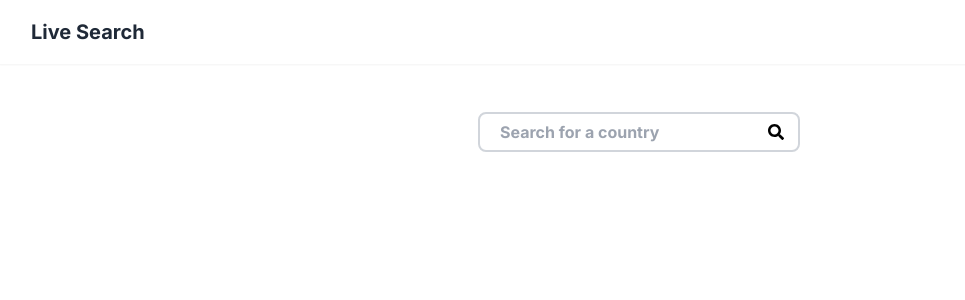
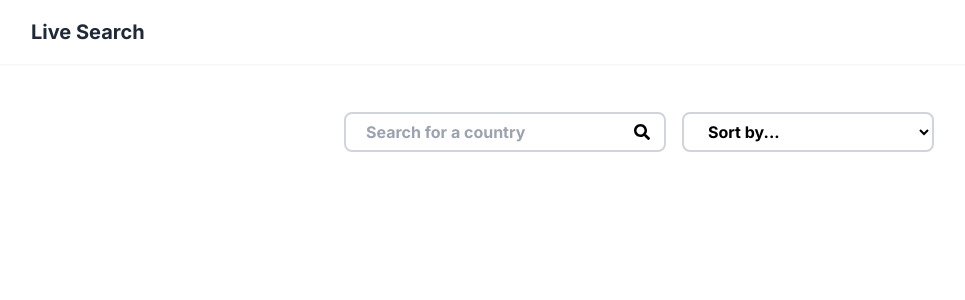
Before and after one commit to ylcN101/LiveSearch, a Next.js app: page / in a window 1280 px wide. Shown: the top 300 px of the page, without its empty margins (1-966 px from the left). Built offline with nearby package versions, Linux system fonts and the light colour scheme.

Commit message:
added advanced filtering

```diff
--- a/components/LiveSearch.tsx
+++ b/components/LiveSearch.tsx
@@ -1,17 +1,43 @@
-import React, { useState, ChangeEvent } from 'react'
+import React, { useState, ChangeEvent, useEffect } from 'react'
 import { useCountrySearch } from '../hooks/useCountrySearch'
-import { debounce } from '../utils/utils'
+import { debounce, formatPopulation } from '../utils/utils'
 import { FaSearch } from 'react-icons/fa'
 import { MdError } from 'react-icons/md'
 import { MagnifyingGlass } from 'react-loader-spinner'
 
 interface Country {
   name: string
+  region: string
+  population: number
 }
 
 const LiveSearch: React.FC = () => {
   const [query, setQuery] = useState<string>('')
+  const [selectedOption, setSelectedOption] = useState<string>('')
   const { data, isLoading, isError } = useCountrySearch(query)
+  const [sortedData, setSortedData] = useState<Country[] | null>([])
+
+  useEffect(() => {
+    if (!data) return
+
+    let sorted = [...data]
+
+    switch (selectedOption) {
+      case 'region':
+        sorted.sort((a, b) => (a.region > b.region ? 1 : -1))
+        break
+      case 'name':
+        sorted.sort((a, b) => (a.name > b.name ? 1 : -1))
+        break
+      case 'population':
+        sorted.sort((a, b) => (a.population > b.population ? 1 : -1))
+        break
+      default:
+        break
+    }
+
+    setSortedData(sorted as Country[])
+  }, [data, selectedOption])
 
   // This function will be called every time the input changes
   const handleInputChange = (event: ChangeEvent<HTMLInputElement>) => {
@@ -21,9 +47,16 @@ const LiveSearch: React.FC = () => {
   // This function will be debounced
   const debouncedHandleInputChange = debounce(handleInputChange, 500)
 
+  // This function will be called every time the select changes
+  const handleSelectChange = (event: ChangeEvent<HTMLSelectElement>) => {
+    setSelectedOption(event.target.value)
+    console.log(event.target.value)
+  }
+
   return (
     <>
       {/* Search input */}
+      <form className="flex gap-4">
         <div className="flex justify-center items-center relative">
           <input
             className="border-2 border-gray-300 bg-white h-10 px-5 pr-16 rounded-lg focus:outline-none font-bold"
@@ -35,6 +68,20 @@ const LiveSearch: React.FC = () => {
             <FaSearch />
           </span>
         </div>
+        <select
+          className="border-2 border-gray-300 bg-white h-10 px-5 pr-16 rounded-lg focus:outline-none font-bold"
+          value={selectedOption}
+          onChange={handleSelectChange}>
+          <option value="" disabled hidden>
+            Sort by...
+          </option>
+          <option value="region">Sort by Region</option>
+          <option value="name">Sort by Name</option>
+          <option value="population">Sort by Population</option>
+        </select>
+      </form>
+
+      {/* Select */}
 
       {/* Search results */}
       <div className="mt-4">
@@ -46,7 +93,7 @@ const LiveSearch: React.FC = () => {
 
         {isError && (
           <div className="flex justify-center items-center">
-            <span className="mr-2">Something went wrong</span>
+            <span className="mr-2">Country not found</span>
             <span>
               <MdError color="#000" size={30} />
             </span>
@@ -54,9 +101,12 @@ const LiveSearch: React.FC = () => {
         )}
 
         <div className="mt-4 grid grid-cols-2 lg:grid-cols-4 gap-4 transition-all duration-500 ease-in-out">
-          {data?.map((country: Country) => (
+          {data &&
+            sortedData?.map((country: Country) => (
               <div key={country.name} className="p-4 border border-gray-300 rounded-md">
-              {country.name}
+                <h3 className="text-md font-bold">{country.name}</h3>
+                <p className="text-sm">{country.region}</p>
+                <p className="text-sm">{formatPopulation(country.population)}</p>
               </div>
             ))}
         </div>
--- a/hooks/useCountrySearch.ts
+++ b/hooks/useCountrySearch.ts
@@ -3,6 +3,8 @@ import axios, { isAxiosError } from 'axios'
 
 interface Country {
   name: string
+  region: string
+  population: number
 }
 
 interface FetchCountriesResult {
--- a/utils/utils.ts
+++ b/utils/utils.ts
@@ -1,3 +1,4 @@
+// This function is used to debounce the search input so that the API is not called on every key stroke
 export const debounce = <F extends (...args: any[]) => any>(
   func: F,
   delay: number
@@ -9,3 +10,15 @@ export const debounce = <F extends (...args: any[]) => any>(
     debounceTimer = setTimeout(() => func(...args), delay)
   }
 }
+
+//This function formats the population number to a more readable format
+export const formatPopulation = (num: number): string => {
+  if (num >= 1_000_000_000) {
+    return (num / 1_000_000_000).toFixed(1) + 'B'
+  } else if (num >= 1_000_000) {
+    return (num / 1_000_000).toFixed(1) + 'M'
+  } else if (num >= 1_000) {
+    return (num / 1_000).toFixed(1) + 'K'
+  }
+  return num.toString()
+}
```
Lines whose indentation alone changed are shown as unchanged.
